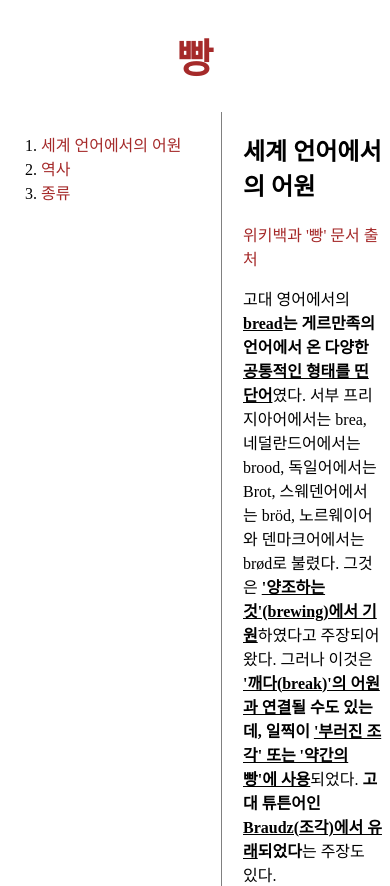
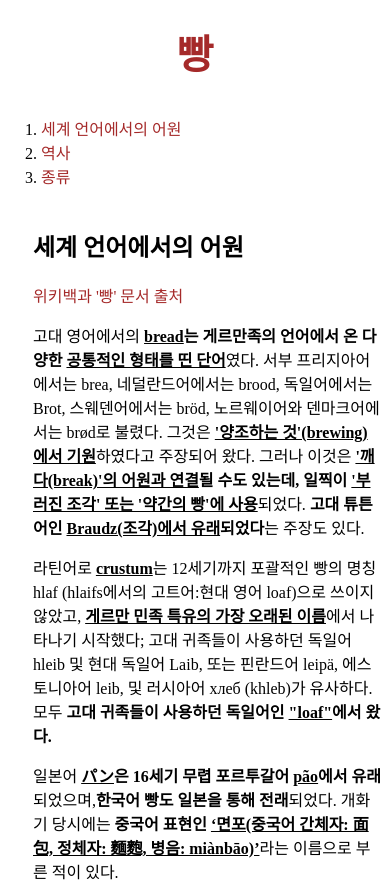
Before and after one commit to junyeongju/Wiki-Bread, a plain HTML site: page 1.html in a window 390 px wide. Shown: the top 886 px of the page. Drawn offline with Linux system fonts and the light colour scheme; a script that the page names is missing.

Commit message:
edit media query(max-width:800px)

```diff
--- a/1.html
+++ b/1.html
@@ -1,7 +1,7 @@
 <!doctype html>
 <html>
 <head>
-  <title>세계 언어에서의 어원</title>
+  <title>빵 - 세계 언어에서의 어원</title>
   <meta charset="utf-8">
   <style>
     a {
@@ -11,6 +11,9 @@
     h1 {
       font-size: 2.5em;
       text-align: center;
+      border-bottom: 1px solid gray;
+      margin: 0;
+      padding: 15px;
     }
     ol {
       border-right: 1px solid gray;
@@ -27,6 +30,17 @@
     }
     #grid #article {
       padding-left: 25px;
+    }
+    @media(max-width:800px) {
+      #grid {
+        display: block;
+      }
+      ol {
+        border-right:none;
+      }
+      h1 {
+        border-bottom:none;
+      }
     }
   </style>
   <!-- Global site tag (gtag.js) - Google Analytics -->
```
Also changed, not shown: 2.html (+15 -1 lines), 3.html (+15 -1 lines), index.html (+11 -0 lines).
